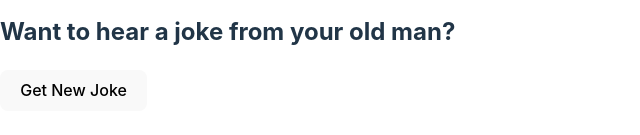
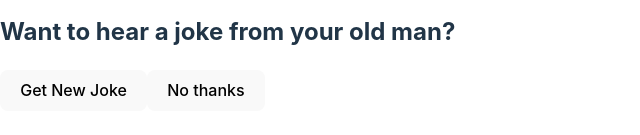
Before and after one commit to Mtobias-exe/SBA-320H, a React (Vite) app: page / in a window 1280 px wide. Shown: the part 627-762 px from the top of the page, without its empty margins (0-640 px from the left). Built offline with nearby package versions, Linux system fonts and the light colour scheme; no server answers.

Commit message:
added a no button

```diff
--- a/Components/JokeList/JokeList.jsx
+++ b/Components/JokeList/JokeList.jsx
@@ -8,6 +8,7 @@ function JokeList() {
   const [initialLoad, setInitialLoad] = useState(true);
   const [showJoke, setShowJoke] = useState(false);
   const [image, setImage] = useState('../public/neutral-face-removebg-preview.png')
+  const [stop, setStop] = useState(false)
   const URL = 'https://icanhazdadjoke.com/'
 
     const fetchJoke = async () => {
@@ -23,6 +24,7 @@ function JokeList() {
         } catch (err){
           setError(err.message);
         }
+
     }
     // wanna hear a joke from your old man? (img is neutral)
     // Would you like to hear another joke (img src is neutral )
@@ -30,6 +32,13 @@ function JokeList() {
 
    const handleClick = () => {
     fetchJoke()
+   }
+
+   const handleStop = () =>{
+    setStop(true)
+    setShowJoke(false)
+    setText("Alright bud, that's it for now")
+    setImage('../public/sad-dad-removebg-preview.png')
    }
 
     useEffect(()=>{
@@ -46,6 +55,7 @@ function JokeList() {
         {/* Joke here  */}
         {showJoke && <p>{joke.joke}</p>}
         <button className='btn' onClick={handleClick}>Get New Joke</button>
+        <button className='btn-no' onClick={handleStop}>No thanks</button>
 
     </div>
 
```
Also changed, not shown: public/sad-dad-removebg-preview.png (added).
